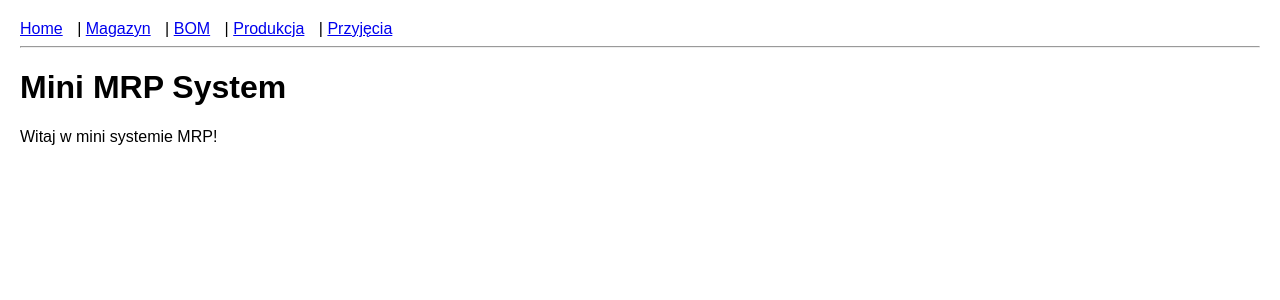
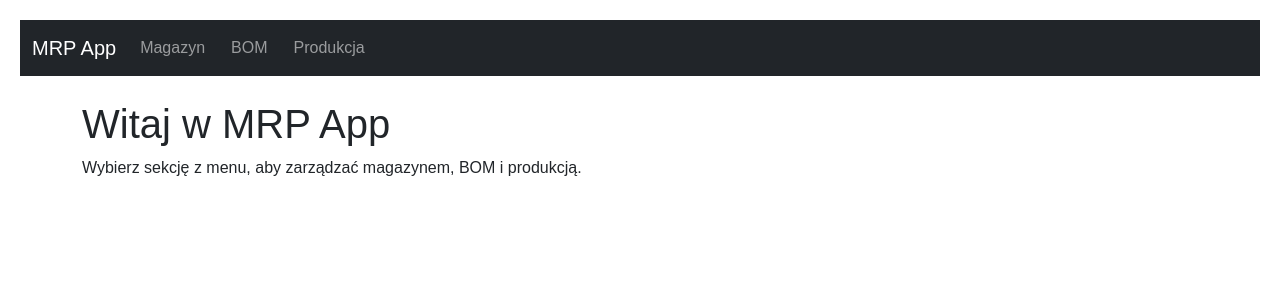
Before and after one commit to autootom-gif/mrp-app, a Flask app: template templates/index.html in a window 1280 px wide. Shown: the top 300 px of the page. Run offline with Flask 3, Linux system fonts and the light colour scheme; the template is opened without the code that fills it, so the values that code supplies are empty.

Commit message:
Update index.html

```diff
--- a/templates/index.html
+++ b/templates/index.html
@@ -1,5 +1,5 @@
-{% extends "base.html" %}
+{% extends "layout.html" %}
 {% block content %}
-<h1>Mini MRP System</h1>
-<p>Witaj w mini systemie MRP!</p>
+<h1>Witaj w MRP App</h1>
+<p>Wybierz sekcję z menu, aby zarządzać magazynem, BOM i produkcją.</p>
 {% endblock %}
```
